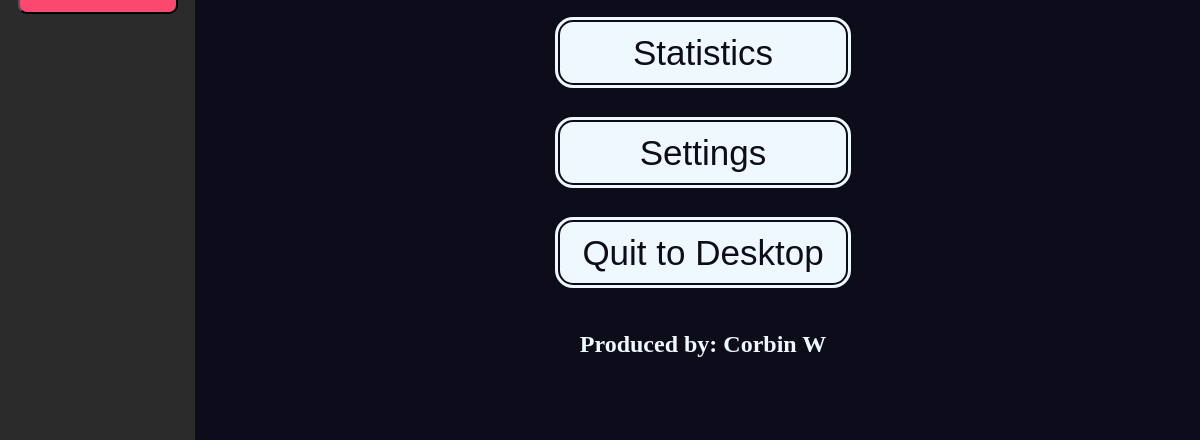
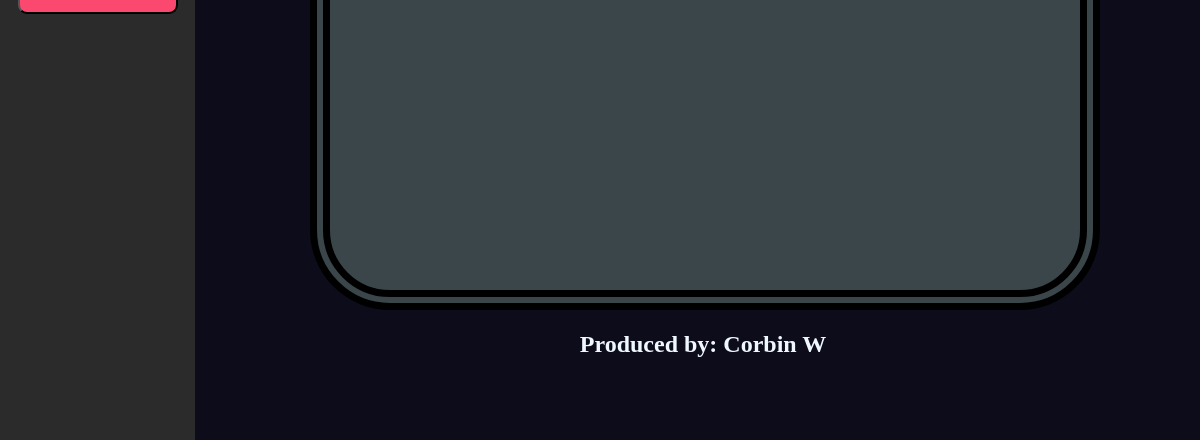
Before and after one commit to BonesBone/desktop-minigames, an Electron app: page index.html in a window 1200 px wide. Shown: the part 360-800 px from the top of the page. Drawn offline with Linux system fonts and the light colour scheme.

Commit message:
version 0.9.1 no change

```diff
--- a/MenuStyle.css
+++ b/MenuStyle.css
@@ -63,6 +63,10 @@ html{
     background-color: rgb(185, 192, 198);
 }
 
+#welcome-buttons #settings-button{
+    background-color: rgb(99, 103, 106);
+}
+
 #credits{
     display: flex;
     position: absolute;
@@ -74,3 +78,16 @@ html{
     font-size: 12px;
     color: aliceblue;
 }
+
+#statistics{
+    position: absolute;
+    left: 310px;
+    top: 150px;
+    width: 750px;
+    height: 480px;
+
+    background-color:rgb(59, 70, 74);
+    border-radius: 80px;
+    border: 20px double;
+
+}
--- a/index.html
+++ b/index.html
@@ -45,6 +45,10 @@
             </div>
         </div>
 
+        <div id="statistics">
+
+        </div>
+
         <script src="Menu.js" class="menu-only"></script>
 
 </html>
```
